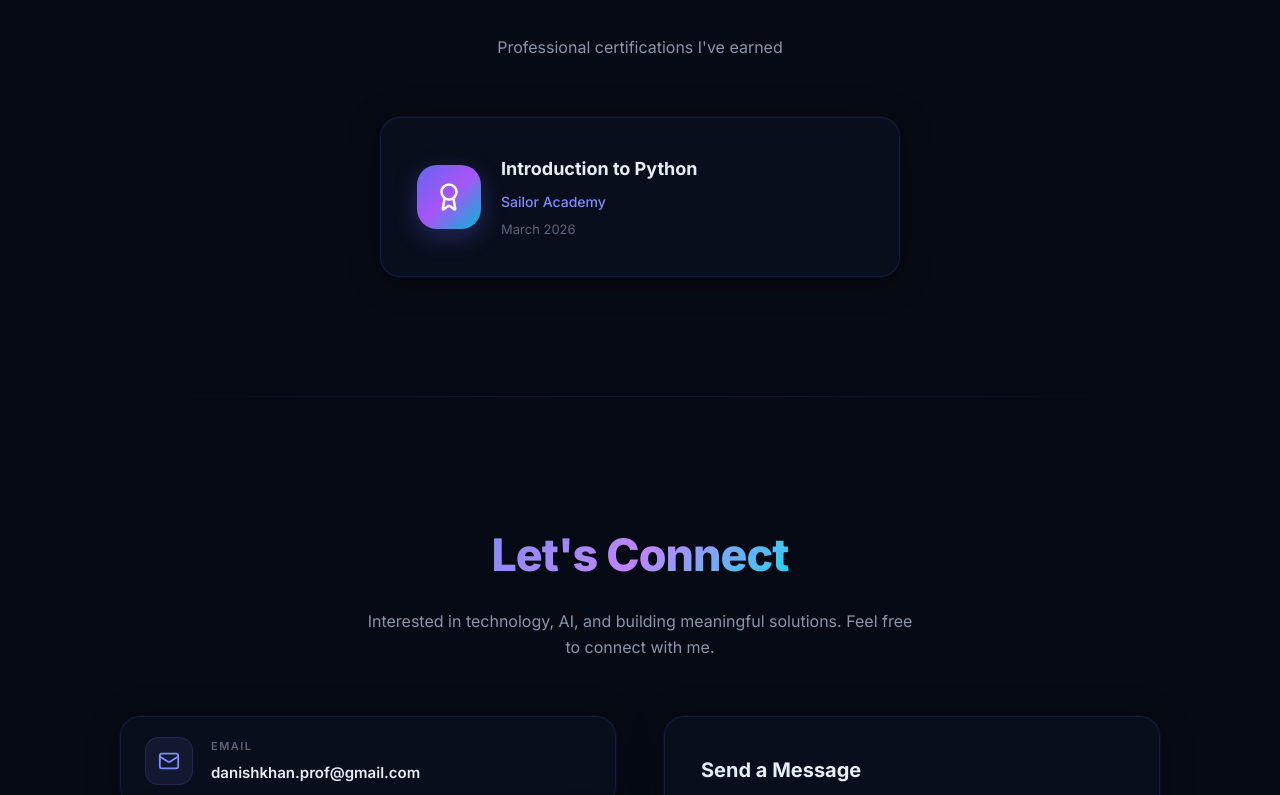
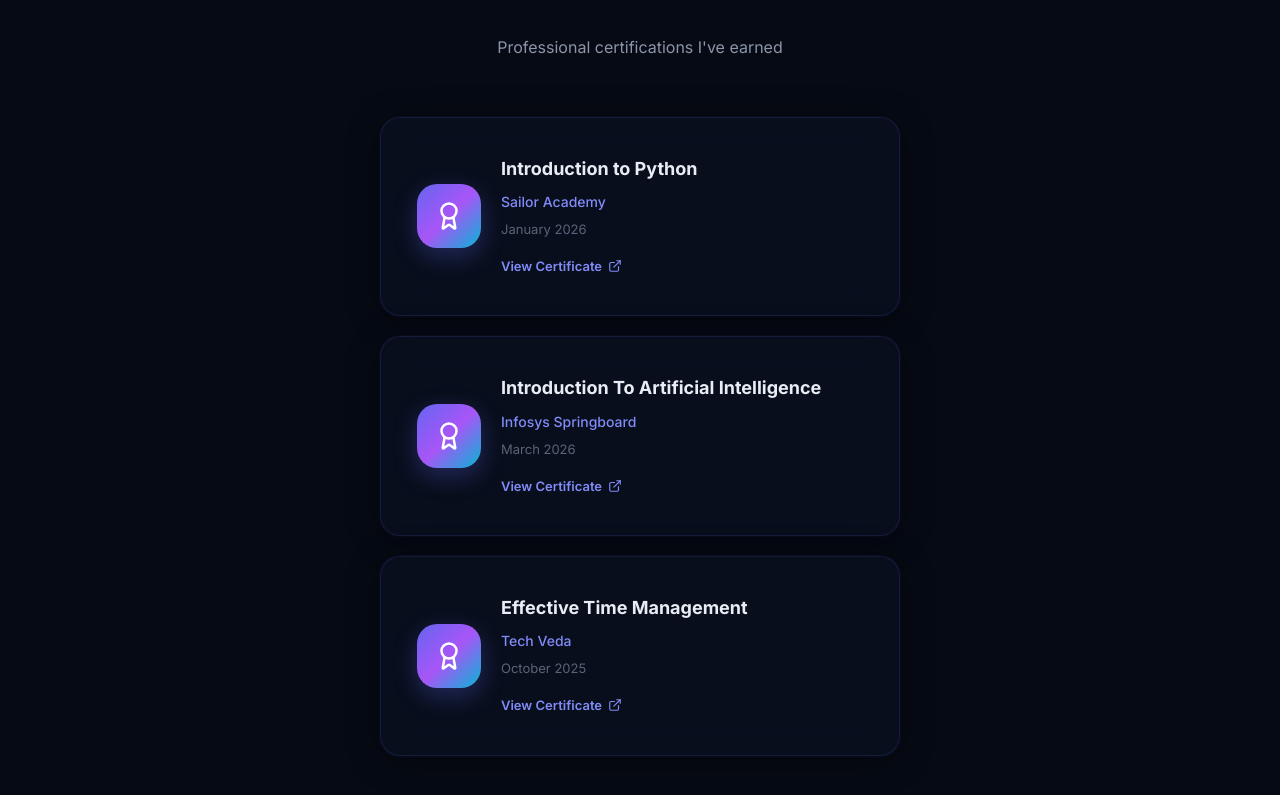
Before and after one commit to danishh-ML/portfolio, a React (Vite) app: page / in a window 1280 px wide. Shown: the part 5565-6360 px from the top of the page. Built offline with nearby package versions, Linux system fonts and the light colour scheme.

Commit message:
Add Certificated

```diff
--- a/src/components/Certifications.jsx
+++ b/src/components/Certifications.jsx
@@ -1,4 +1,4 @@
-import { Award } from 'lucide-react';
+import { Award, ExternalLink } from 'lucide-react';
 import { certifications } from '../data/personalInfo';
 import SectionHeading from './SectionHeading';
 import ScrollReveal from './ScrollReveal';
@@ -7,7 +7,10 @@
   return (
     <section id="certifications" className="section-padding">
       <div className="section-container">
-        <SectionHeading title="Certifications" subtitle="Professional certifications I've earned" />
+        <SectionHeading
+          title="Certifications"
+          subtitle="Professional certifications I've earned"
+        />
 
         <div style={{ maxWidth: '520px', margin: '0 auto' }}>
           {certifications.map((cert) => (
@@ -15,11 +18,14 @@
               <div
                 className="glass-card"
                 style={{
-                  padding: '36px', boxShadow: 'var(--shadow-card)',
+                  padding: '36px',
+                  marginBottom: '20px',
+                  boxShadow: 'var(--shadow-card)',
                   transition: 'all 0.35s ease',
                 }}
                 onMouseEnter={(e) => {
-                  e.currentTarget.style.boxShadow = 'var(--shadow-card-hover)';
+                  e.currentTarget.style.boxShadow =
+                    'var(--shadow-card-hover)';
                   e.currentTarget.style.transform = 'translateY(-4px)';
                 }}
                 onMouseLeave={(e) => {
@@ -27,25 +33,81 @@
                   e.currentTarget.style.transform = 'translateY(0)';
                 }}
               >
-                <div style={{ display: 'flex', alignItems: 'center', gap: '20px' }}>
-                  <div style={{
-                    flexShrink: 0, width: '64px', height: '64px', borderRadius: '20px',
-                    display: 'flex', alignItems: 'center', justifyContent: 'center',
-                    background: 'var(--gradient-accent)',
-                    boxShadow: '0 8px 24px rgba(99,102,241,0.3)',
-                  }}>
+                <div
+                  style={{
+                    display: 'flex',
+                    alignItems: 'center',
+                    gap: '20px',
+                  }}
+                >
+                  <div
+                    style={{
+                      flexShrink: 0,
+                      width: '64px',
+                      height: '64px',
+                      borderRadius: '20px',
+                      display: 'flex',
+                      alignItems: 'center',
+                      justifyContent: 'center',
+                      background: 'var(--gradient-accent)',
+                      boxShadow: '0 8px 24px rgba(99,102,241,0.3)',
+                    }}
+                  >
                     <Award size={30} color="#fff" />
                   </div>
+
                   <div>
-                    <h3 style={{ fontSize: '18px', fontWeight: 700, color: 'var(--text-primary)', marginBottom: '6px' }}>
+                    <h3
+                      style={{
+                        fontSize: '18px',
+                        fontWeight: 700,
+                        color: 'var(--text-primary)',
+                        marginBottom: '6px',
+                      }}
+                    >
                       {cert.name}
                     </h3>
-                    <p style={{ fontSize: '14px', fontWeight: 500, color: 'var(--text-accent)', marginBottom: '4px' }}>
+
+                    <p
+                      style={{
+                        fontSize: '14px',
+                        fontWeight: 500,
+                        color: 'var(--text-accent)',
+                        marginBottom: '4px',
+                      }}
+                    >
                       {cert.organization}
                     </p>
-                    <p style={{ fontSize: '13px', color: 'var(--text-tertiary)' }}>
+
+                    <p
+                      style={{
+                        fontSize: '13px',
+                        color: 'var(--text-tertiary)',
+                        marginBottom: '12px',
+                      }}
+                    >
                       {cert.date}
                     </p>
+
+                    {cert.link && (
+                      <a
+                        href={cert.link}
+                        target="_blank"
+                        rel="noopener noreferrer"
+                        style={{
+                          display: 'inline-flex',
+                          alignItems: 'center',
+                          gap: '6px',
+                          fontSize: '13px',
+                          fontWeight: 600,
+                          color: 'var(--text-accent)',
+                          textDecoration: 'none',
+                        }}
+                      >
+                        View Certificate
+                        <ExternalLink size={14} />
+                      </a>
+                    )}
                   </div>
                 </div>
               </div>
--- a/src/data/personalInfo.js
+++ b/src/data/personalInfo.js
@@ -51,10 +51,26 @@
 
 export const certifications = [
   {
-    id: 'cert-python',
-    name: 'Introduction to Python',
-    organization: 'Sailor Academy',
-    date: 'March 2026',
-    icon: 'Award',
+    id: 1,
+    name: "Introduction to Python",
+    organization: "Sailor Academy",
+    date: "January 2026",
+    link: "https://drive.google.com/file/d/1n6MI3Gw2bsuKelN77hplefiNKVU7Lkdl/view?usp=sharing",
+  },
+
+  {
+    id: 2,
+    name: "Introduction To Artificial Intelligence",
+    organization: "Infosys Springboard",
+    date: "March 2026",
+    link: "hhttps://drive.google.com/file/d/1VAM_50M4WuUKiPQJ8t0OHxKaHQv95oBw/view?usp=sharing",
+  },
+
+  {
+    id: 3,
+    name: "Effective Time Management",
+    organization: "Tech Veda",
+    date: "October 2025",
+    link: "https://drive.google.com/file/d/1C0na6nsOXuGRwKRhlCQMhw5FSPbQPp6y/view?usp=sharing",
   },
 ];
```
